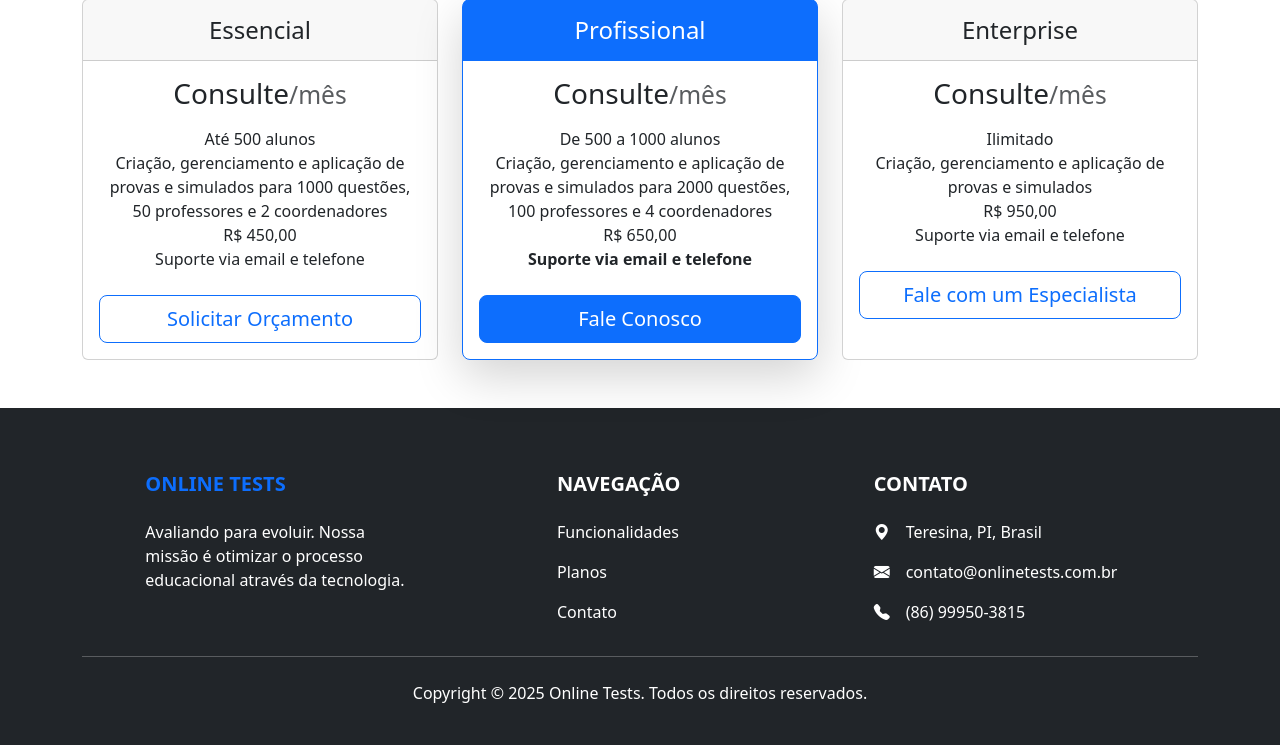
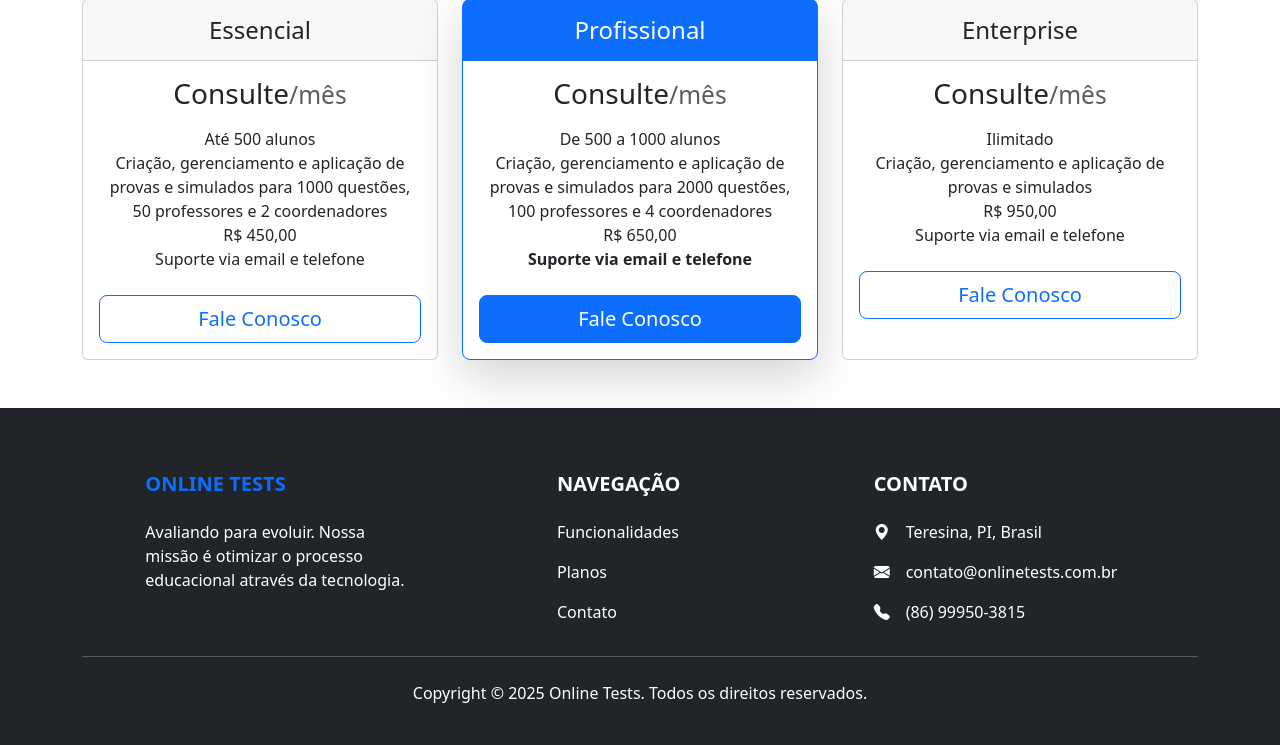
Before and after one commit to ManoelJoseFeitosa/onlinetests, a Flask app: page /planos in a window 1280 px wide. Shown: the part 274-1019 px from the top of the page. Run offline with Flask 3, Linux system fonts and the light colour scheme.

Commit message:
FIX: Adiciona fale conosco em planos

```diff
--- a/site/templates/planos.html
+++ b/site/templates/planos.html
@@ -27,7 +27,7 @@
                         <li>R$ 450,00</li>
                         <li>Suporte via email e telefone</li>
                     </ul>
-                    <a href="{{ url_for('contato') }}" class="w-100 btn btn-lg btn-outline-primary">Solicitar Orçamento</a>
+                    <a href="{{ url_for('contato') }}" class="w-100 btn btn-lg btn-outline-primary">Fale Conosco</a>
                 </div>
             </div>
         </div>
@@ -61,7 +61,7 @@
                         <li>R$ 950,00</li>
                         <li>Suporte via email e telefone</li>
                     </ul>
-                    <a href="{{ url_for('contato') }}" class="w-100 btn btn-lg btn-outline-primary">Fale com um Especialista</a>
+                    <a href="{{ url_for('contato') }}" class="w-100 btn btn-lg btn-outline-primary">Fale Conosco</a>
                 </div>
             </div>
         </div>
```
